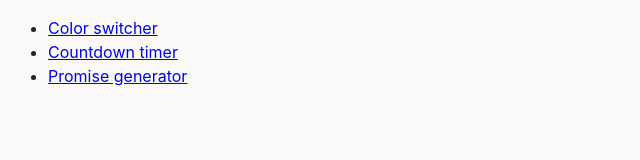
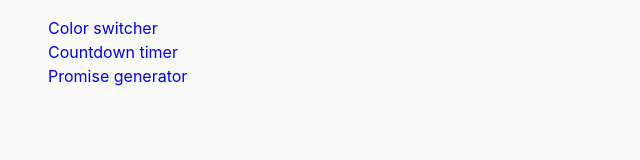
Before and after one commit to Anton240896/goit-js-hw-09, a website built with Parcel: page src/index.html in a window 1280 px wide. Shown: the full height of the page, 0-640 px from the left. Built offline with nearby package versions, Linux system fonts and the light colour scheme.

Commit message:
add css style

```diff
--- a/src/css/common.css
+++ b/src/css/common.css
@@ -1,5 +1,13 @@
 * {
   box-sizing: border-box;
+}
+
+li {
+  list-style: none;
+}
+
+a {
+  text-decoration: none;
 }
 
 
```
Also changed, not shown: src/index.html (+3 -0 lines).
